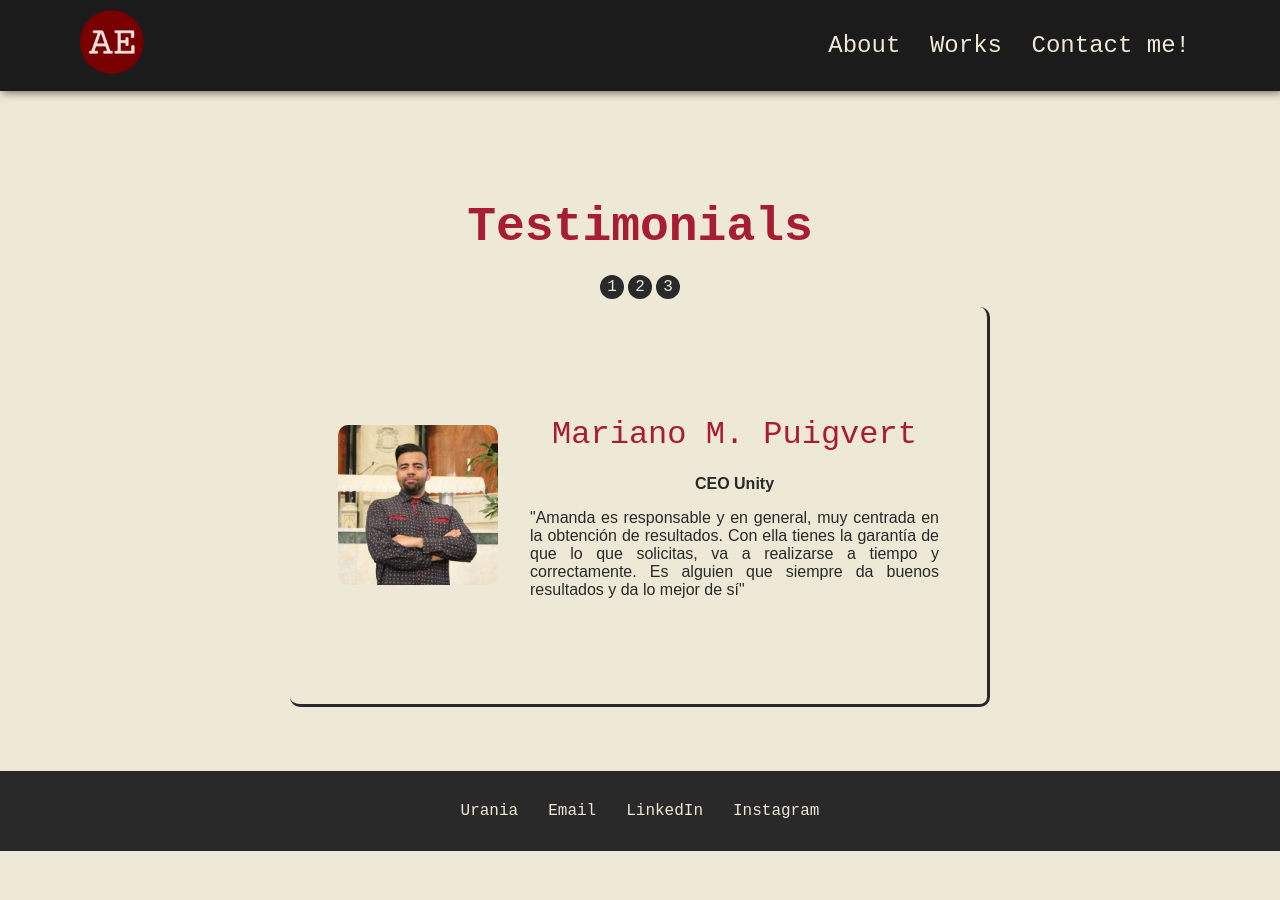
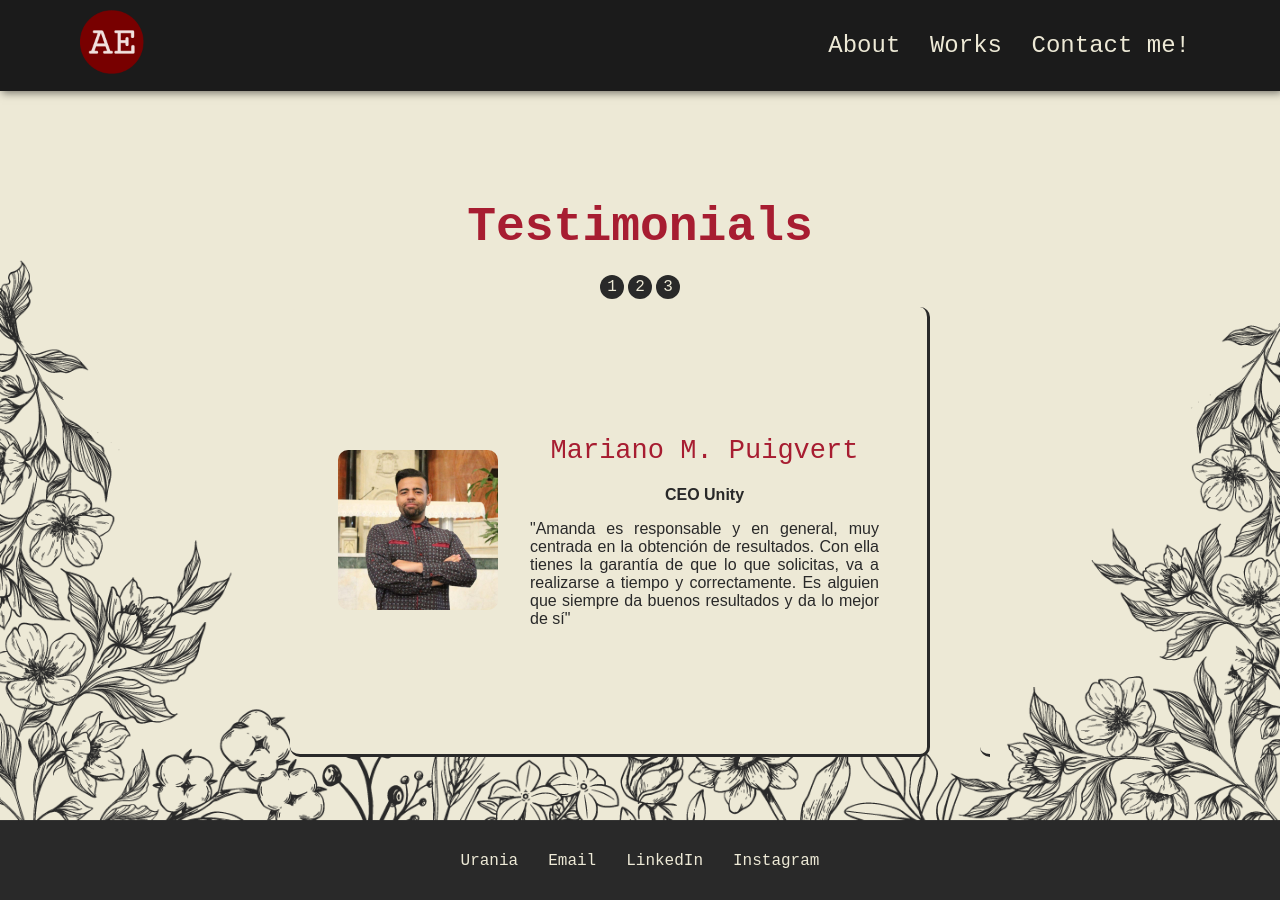
Before and after one commit to jhosno/ea, a Jekyll site: the page built from index.markdown, in a window 1280 px wide and 900 px high, scrolled down 1211 px. Built offline with Jekyll 4.4.1, drawn with Linux system fonts in a browser that asks for light colours; before the commit the page ends 2062 px from its top, so only the background shows below that.

Commit message:
Footer img

```diff
--- a/_includes/footer.html
+++ b/_includes/footer.html
@@ -1,3 +1,6 @@
+<div class="footer">
+    <img src="assets/images/foo3.png" alt="">
+</div>
 <footer id="contact">
 
     <a href="#" class="footer-link">Urania</a>
@@ -6,7 +9,3 @@
     <a href="#" class="footer-link">Instagram</a>
 
 </footer>
-<!--  <div class="footer">
-        <img class="footer-img" src="public/img/1x/flower-footer.png" alt="Amanda Escalona | writer - copywriter">
-    </div>
--->
--- a/_includes/head.html
+++ b/_includes/head.html
@@ -3,6 +3,7 @@
 <meta name="viewport" content="width=device-width, initial-scale=1">
 <meta name="description" content="Writer & copywriter freelancer">
 <meta name="author" content="Amanda Escalona">
+<link rel="icon" href="assets/images/favicon.png" type="image/gif" sizes="16x16">
 <link rel="icon" href="assets/images/favicon.ico" type="image/x-icon">
 
 
--- a/_includes/testimonials.html
+++ b/_includes/testimonials.html
@@ -34,7 +34,7 @@
                 <div class="header-content">
 
                     <p class="h">Paola Hernández</p>
-                    <span>Graphic designer and communy manager</span>
+                    <span>Graphic designer and comunity manager</span>
                     <p>"Amanda es una excelente profesional, durante el tiempo que fuimos co-workers demostró sus destrezas técnicas cumpliendo con sus responsabilidades siempre a tiempo, así como también que es una gran escucha y a lo largo de su carrera ha ido desarrollando paciencia y comprensión ante los problemas que se le han presentado"</p>
                 </div>
 
--- a/_sass/_base.scss
+++ b/_sass/_base.scss
@@ -256,10 +256,15 @@ padding: 0 10px;
     position: relative;
     background-color: $nero;
     color: $light;
+    transition: 1s hover;
 
   }
    a:active {
     top: 1px;
+  }
+  a:hover{
+    width: 2rem;
+    height: 2rem;
   }
    a:focus {
     background: $main-red;
@@ -296,8 +301,9 @@ padding: 0 10px;
     & > div {
       scroll-snap-align: start;
       flex-shrink: 0;
-      width: 700px;
-      height: 400px;
+      //700px h-400px
+      width: 50vw;
+      height: 50vh;
       margin-right: 50px;
       border-color: $nero;
       border-radius: 10px;
@@ -369,7 +375,7 @@ padding: 0 10px;
       display: flex;
       justify-content: center;
       align-items: center;
-      font-size: 100px;
+
     }
 
     .author-info {
@@ -432,7 +438,7 @@ padding: 0 10px;
   }
   .h {
     font-family: $enfasis-font;
-    font-size: 2em;
+    font-size: 3vh;
     color: $main-red;
     line-height: 1rem;
     text-align: center;
@@ -481,19 +487,16 @@ footer {
 }
 
 /*https://i.imgur.com/2cn0oMe.png*/
-.footer-img{
-  -webkit-clip-path: polygon(0 14%, 100% 14%, 100% 75%, 0 74%);
-  clip-path: polygon(0 14%, 100% 14%, 100% 75%, 0 74%);
+.footer{
+  //background: url("../images/1x/flower-footer.png") no-repeat  center;
+  display: block;
+  position: relative;
+  z-index: -12;
 
-  border-color: $main-red;
-  z-index: -1;
-
-  position: absolute;
-  width: 100rem;
-  bottom: 0;
-  left:0;
-
-
-  margin: 0;
-  padding: 0;
+  img{
+    width: 100%;
+    position: absolute;
+    z-index: -1;
+    bottom: 0;
+  }
 }
```
Also changed, not shown: assets/images/favicon.ico (added), assets/images/favicon.png (added), assets/images/foo3.png (added).
